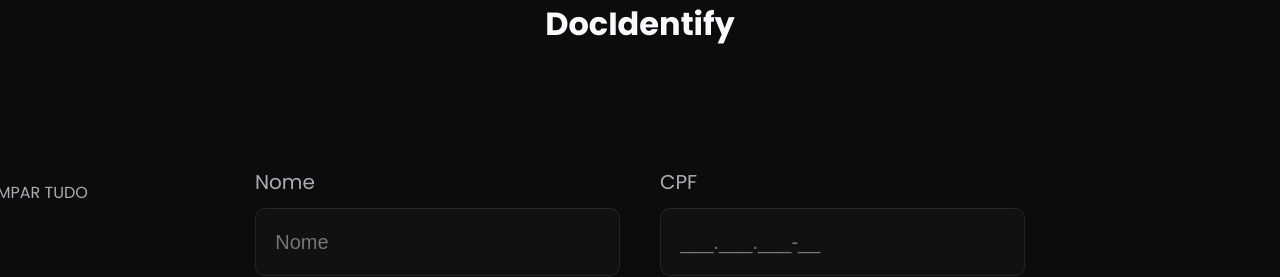
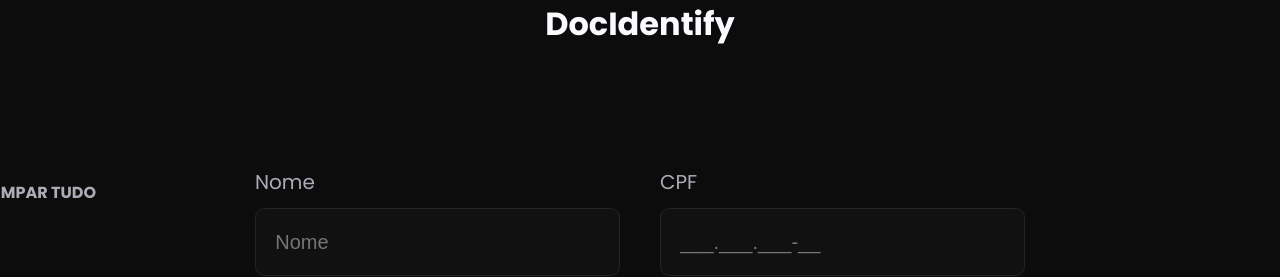
Before and after one commit to LucasBlunTT/DocIdentifyRefactored, a Next.js app in the folder FRONTEND/: page / in a window 1280 px wide. Shown: the top 277 px of the page. Built offline with nearby package versions, Linux system fonts and the light colour scheme.

Commit message:
correção font de ajuda

```diff
--- a/FRONTEND/src/components/Help/index.jsx
+++ b/FRONTEND/src/components/Help/index.jsx
@@ -7,7 +7,7 @@
     <ul className="absolute left-[-357px] flex items-center justify-center">
       <li className="flex items-center justify-center">
         <Image className="mr-2" src={escIcon} alt="esc icon" />
-        <p>PARA LIMPAR TUDO</p>
+        <strong>PARA LIMPAR TUDO</strong>
       </li>
     </ul>
   );
```
